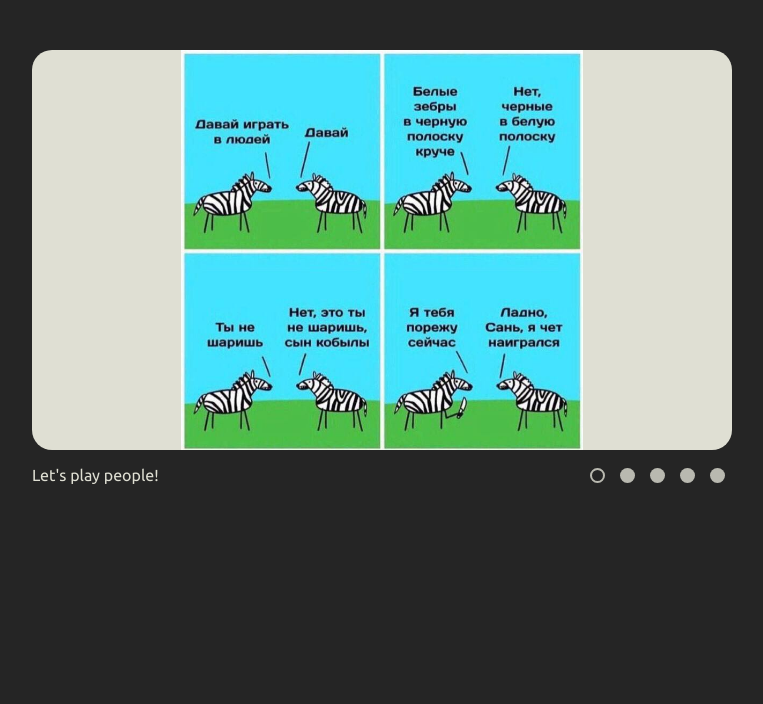
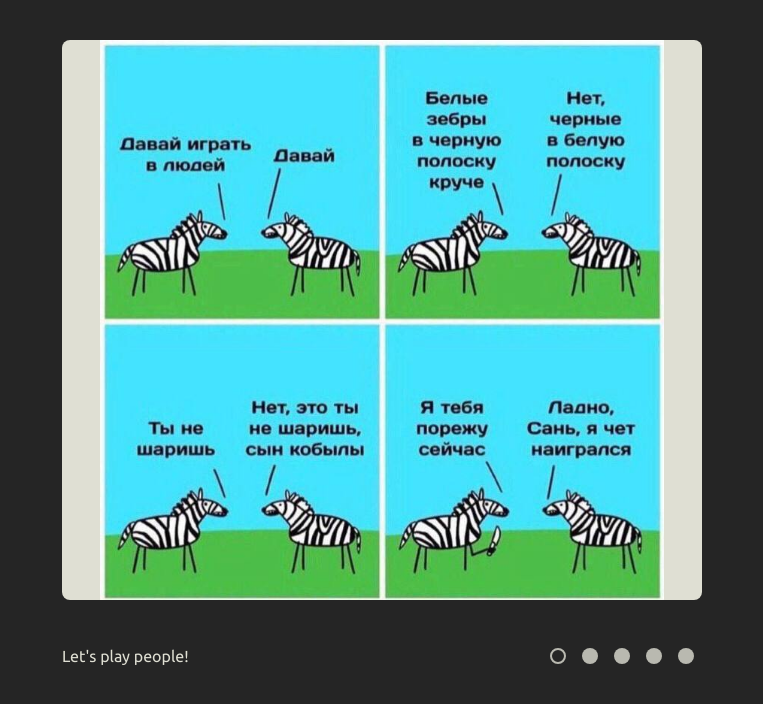
Before and after one commit to VerchkaFeya/cssMemSlider, a plain HTML site: page cssMemSlider/index.html in a window 1280 px wide. Shown: the whole page, without its empty margins (258-1021 px from the left). Drawn offline with Linux system fonts and the light colour scheme.

Commit message:
fix: change absolute units to relative (Thu, May 12, 2022 07:13:29 PM)

```diff
--- a/cssMemSlider/style.css
+++ b/cssMemSlider/style.css
@@ -7,7 +7,6 @@
   margin: 0;
   padding: 0;
   box-sizing: border-box;
-  /* border: 1px solid grey; */
 }
 
 body {
@@ -17,12 +16,11 @@ body {
   font-weight: 400;
 }
 
-
 .container {
-  width: 700px;
-  height: 500px;
+  width: 50vw;
+  height: 70vh;
   margin: 0 auto;
-  margin-top: 50px;
+  margin-top: 5vh;
 }
 
 input[type=radio] {
@@ -32,8 +30,8 @@ input[type=radio] {
 .slides-wrapper {
   overflow: hidden;
   width: 100%;
-  height: 80%;
-  border-radius: 20px;
+  height: 100%;
+  border-radius: 0.5rem;
   background-color: var(--text-color);
 }
 
@@ -54,12 +52,11 @@ input[type=radio] {
   object-fit: contain;
 }
 
-
 .inscriptions-and-controls {
   display: flex;
   justify-content: space-between;
   align-items: center;
-  margin-top: 10px;
+  margin-top: 5vh;
 }
 
 .inscriptions-wrapper {
@@ -86,8 +83,8 @@ input[type=radio] {
 }
 
 .bar {
-  width: 30px;
-  height: 30px;
+  width: 2rem;
+  height: 2rem;
   display: flex;
   align-items: center;
   justify-content: center;
@@ -96,8 +93,8 @@ input[type=radio] {
 }
 
 .inside-bar {
-  width: 15px;
-  height: 15px;
+  width: 1rem;
+  height: 1rem;
   background-color: var(--text-color);
   border-radius: 50%;
   transition: 0.3s;
@@ -117,9 +114,8 @@ input[type=radio] {
 }
 #radio1:checked ~ .inscriptions-and-controls .inside-bar1 {
   background-color: transparent;
-  border: 2px solid var(--text-color);
+  border: 0.15rem solid var(--text-color);
 }
-
 
 #radio2:checked ~ .slides-wrapper .slides {
   margin-left: -100%;
@@ -129,7 +125,7 @@ input[type=radio] {
 }
 #radio2:checked ~ .inscriptions-and-controls .inside-bar2 {
   background-color: transparent;
-  border: 2px solid var(--text-color);
+  border: 0.15rem solid var(--text-color);
 }
 
 #radio3:checked ~ .slides-wrapper .slides {
@@ -140,9 +136,8 @@ input[type=radio] {
 }
 #radio3:checked ~ .inscriptions-and-controls .inside-bar3 {
   background-color: transparent;
-  border: 2px solid var(--text-color);
+  border: 0.15rem solid var(--text-color);
 }
-
 
 #radio4:checked ~ .slides-wrapper .slides {
   margin-left: -300%;
@@ -152,9 +147,8 @@ input[type=radio] {
 }
 #radio4:checked ~ .inscriptions-and-controls .inside-bar4 {
   background-color: transparent;
-  border: 2px solid var(--text-color);
+  border: 0.15rem solid var(--text-color);
 }
-
 
 #radio5:checked ~ .slides-wrapper .slides {
   margin-left: -400%;
@@ -164,5 +158,5 @@ input[type=radio] {
 }
 #radio5:checked ~ .inscriptions-and-controls .inside-bar5 {
   background-color: transparent;
-  border: 2px solid var(--text-color);
+  border: 0.15rem solid var(--text-color);
 }
```
